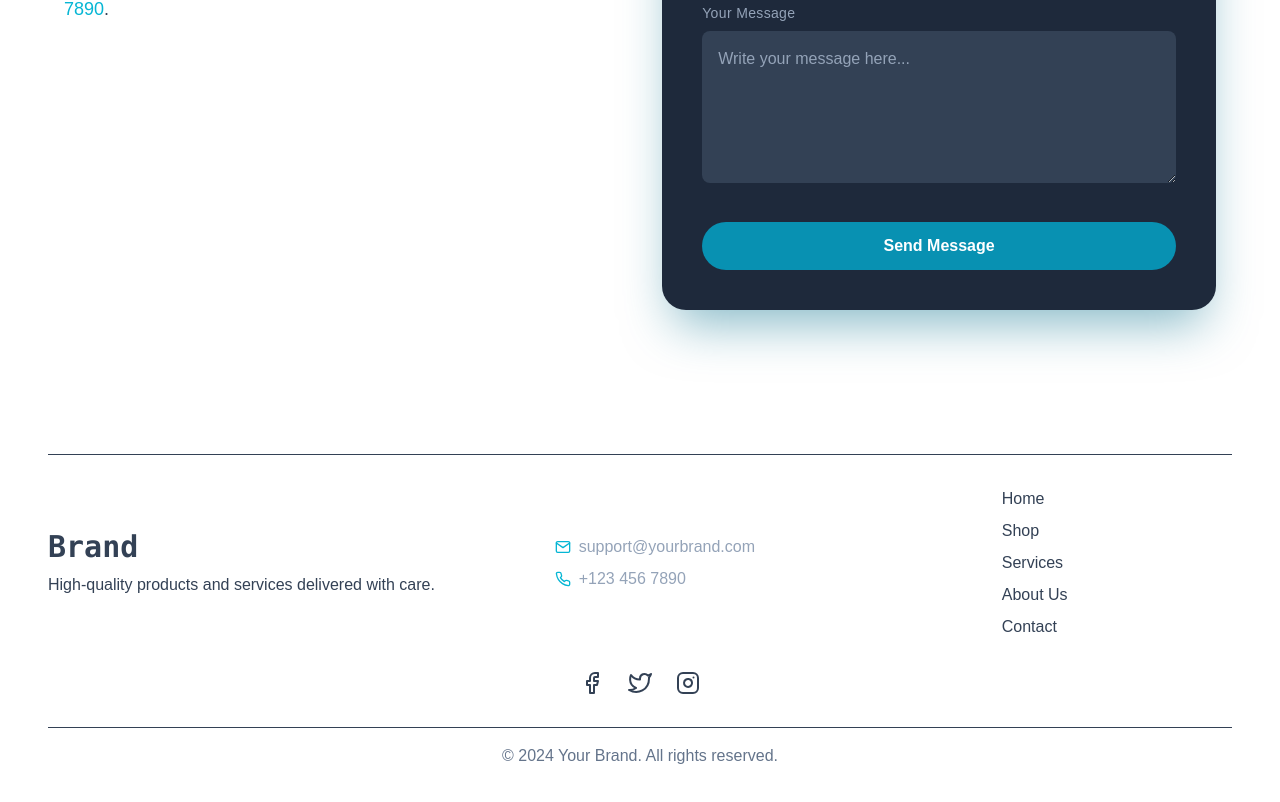
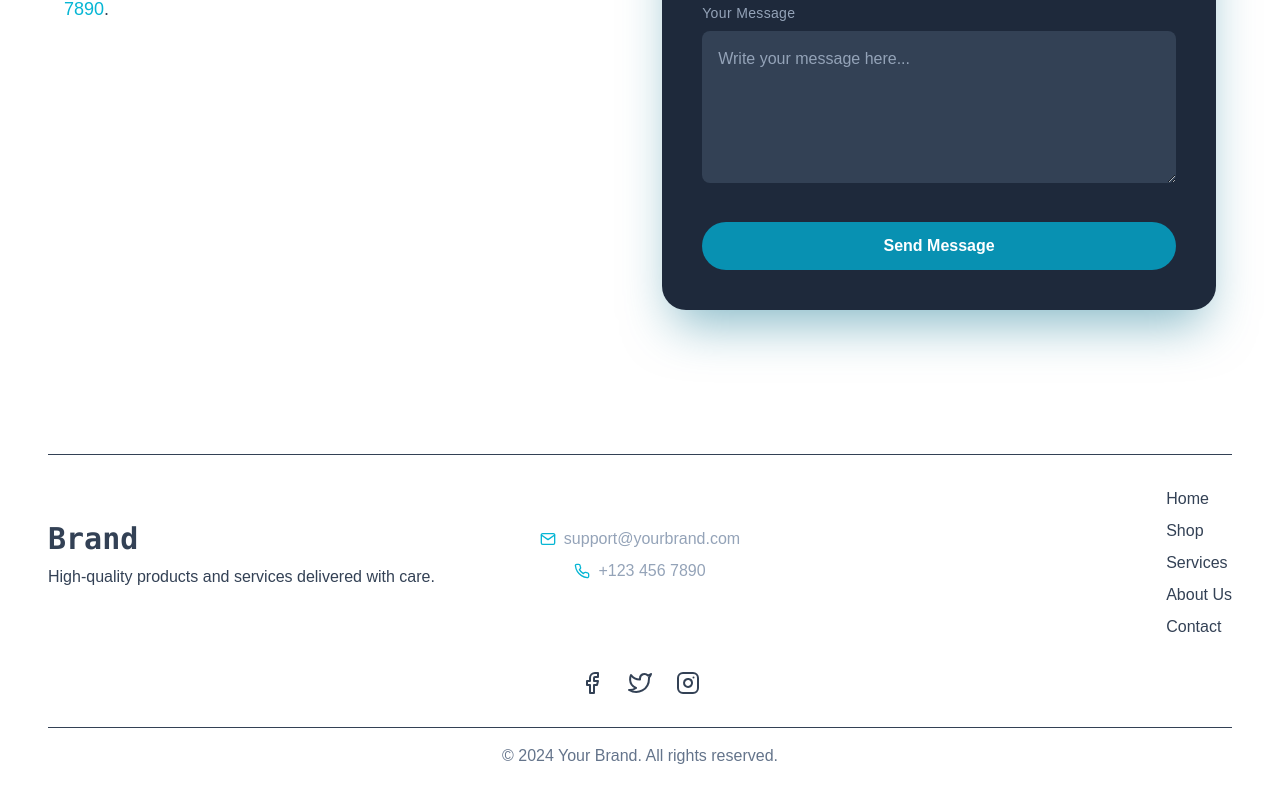
Before and after one commit to sivavarunan/ecommerce-website, a Next.js app: page / in a window 1280 px wide. Shown: the part 4113-4915 px from the top of the page. Built offline with nearby package versions, Linux system fonts and the light colour scheme.

Commit message:
made footer, main section responsive

```diff
--- a/src/app/footer.tsx
+++ b/src/app/footer.tsx
@@ -5,10 +5,11 @@ const Footer = () => {
   return (
     <footer className="dark:bg-slate-950 text-white py-12">
       <div className="max-w-7xl mx-auto px-6 lg:px-12">
-        <div className="border-t border-slate-700 mt-8 py-4 text-center text-slate-500"></div>
-        <div className="flex flex-wrap justify-between items-center mb-8">
+      <div className="border-t border-slate-700 mt-8 pt-4 text-center text-slate-500"></div>
+        {/* Top section with logo/title, contact info, and navigation links */}
+        <div className="flex flex-wrap justify-between items-center mb-8 space-y-8 lg:space-y-0">
           {/* Logo or Title */}
-          <div className="w-full lg:w-1/3 mb-8 lg:mb-0">
+          <div className="w-full lg:w-1/3 text-center lg:text-left">
             <h2 className="text-3xl font-bold font-mono text-slate-700 dark:text-white">Brand</h2>
             <p className="dark:text-slate-400 text-slate-700 mt-2">
               High-quality products and services delivered with care.
@@ -16,7 +17,7 @@ const Footer = () => {
           </div>
 
           {/* Contact Info */}
-          <div className="w-full lg:w-1/3 text-slate-400 pl-28">
+          <div className="w-full lg:w-1/3 flex flex-col items-center  space-y-2 text-slate-400">
             <div className="flex items-center space-x-2">
               <FiMail className="text-cyan-500" />
               <a href="mailto:support@yourbrand.com" className="hover:text-cyan-500">
@@ -29,8 +30,8 @@ const Footer = () => {
             </div>
           </div>
 
-          {/* Navigation Links as List */}
-          <div className="w-full lg:w-1/3 flex justify-around lg:justify-center">
+          {/* Navigation Links */}
+          <div className="w-full lg:w-1/3 flex justify-center lg:justify-end pt-4">
             <ul className="space-y-2 text-center lg:text-left text-slate-700 dark:text-slate-400">
               <li>
                 <a href="#main-section" className="hover:text-cyan-500">
@@ -58,10 +59,7 @@ const Footer = () => {
                 </a>
               </li>
             </ul>
-
           </div>
-
-
         </div>
 
         {/* Social Media Icons */}
@@ -77,7 +75,7 @@ const Footer = () => {
           </a>
         </div>
 
-        {/* Footer Bottom */}
+        {/* Footer Bottom Section */}
         <div className="border-t border-slate-700 mt-8 pt-4 text-center text-slate-500">
           <p>&copy; {new Date().getFullYear()} Your Brand. All rights reserved.</p>
         </div>
--- a/src/app/pages/MainPage/MainSection.tsx
+++ b/src/app/pages/MainPage/MainSection.tsx
@@ -5,11 +5,11 @@ import React from "react";
 const MainSection = () => {
     return (
         <div>
-            <BackgroundLines className="flex items-center justify-center w-full flex-col px-4">
-                <h2 className="bg-clip-text text-transparent text-center bg-gradient-to-b from-neutral-900 to-neutral-700 dark:from-neutral-600 dark:to-white text-2xl md:text-4xl lg:text-7xl font-sans py-2 md:py-10 relative z-20 font-bold tracking-tight">
+            <BackgroundLines className="flex items-center justify-center h-screen  w-full flex-col px-4">
+                <h2 className="bg-clip-text text-transparent text-center bg-gradient-to-b from-neutral-900 to-neutral-700 dark:from-neutral-600 dark:to-white text-5xl md:text-6xl lg:text-7xl font-sans py-2 md:py-10 relative z-20 font-bold tracking-tight">
                     Welcome to my  <br /> Web Store.
                 </h2>
-                <p className="max-w-xl mx-auto text-sm md:text-lg text-neutral-700 dark:text-neutral-400 text-center">
+                <p className="max-w-xl mx-auto text-xl md:text-lg text-neutral-700 dark:text-neutral-400 text-center">
                     Feel free to browse and buy products
                 </p>
             </BackgroundLines>
--- a/src/app/pages/MainPage/page.tsx
+++ b/src/app/pages/MainPage/page.tsx
@@ -48,9 +48,15 @@ const HomePage = () => {
             >
                 <Section2 />
             </motion.div>
+            <div id="services-section">
                 <Section3 />
+            </div>
+            <div id="about-us-section">
                 <Section4 />
+            </div>
+            <div id="contact-section">
                 <Section5 />
+            </div>
             <div>
                 <Footer />
             </div>
```
